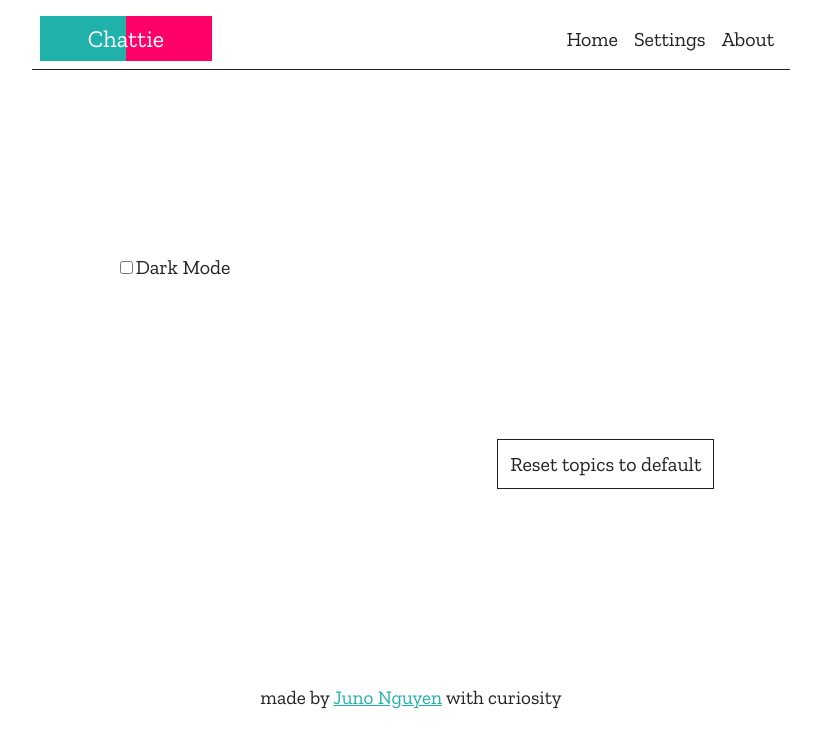
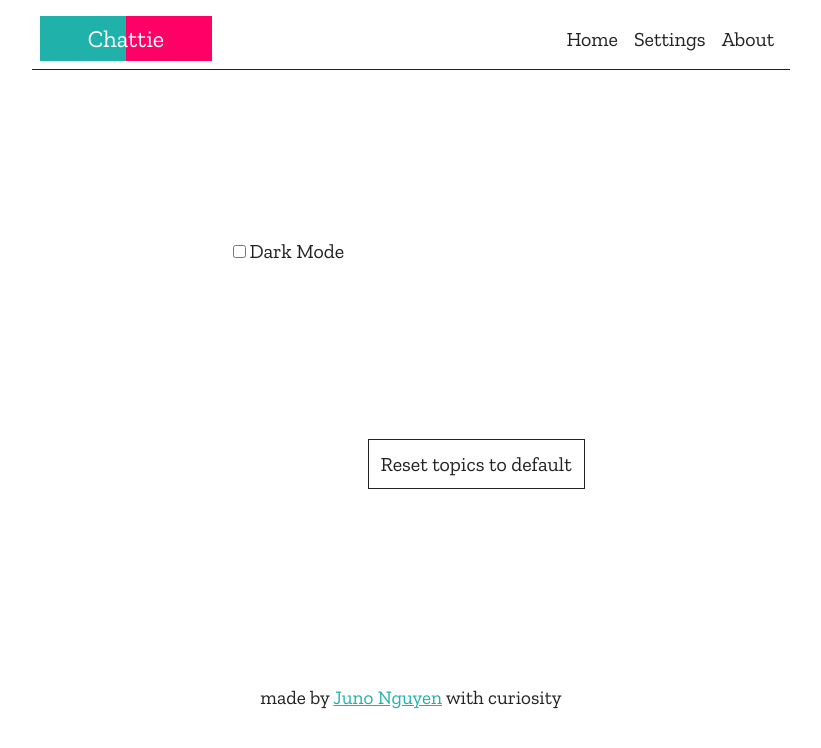
Before and after one commit to JunoNgx/chattie, a Vue app: page /settings in a window 1280 px wide. Shown: the top 748 px of the page, without its empty margins (229-1050 px from the left). Built offline with nearby package versions, Linux system fonts and the light colour scheme.

Commit message:
Fix settings button

```diff
--- a/src/views/Settings.vue
+++ b/src/views/Settings.vue
@@ -65,7 +65,7 @@
     // border: 1px solid red
     margin: auto
     padding: 1rem
-    width: 80%
+    width: 50%
     height: 50%
     font-size: 1.25rem
     +m.mobile
@@ -88,6 +88,7 @@
             width: fit-content
             font-family: v.$font-stack
             font-size: 1.25rem
+            margin: 1rem
             padding: 0.75rem
             color: v.$text-light
             float: right
```
